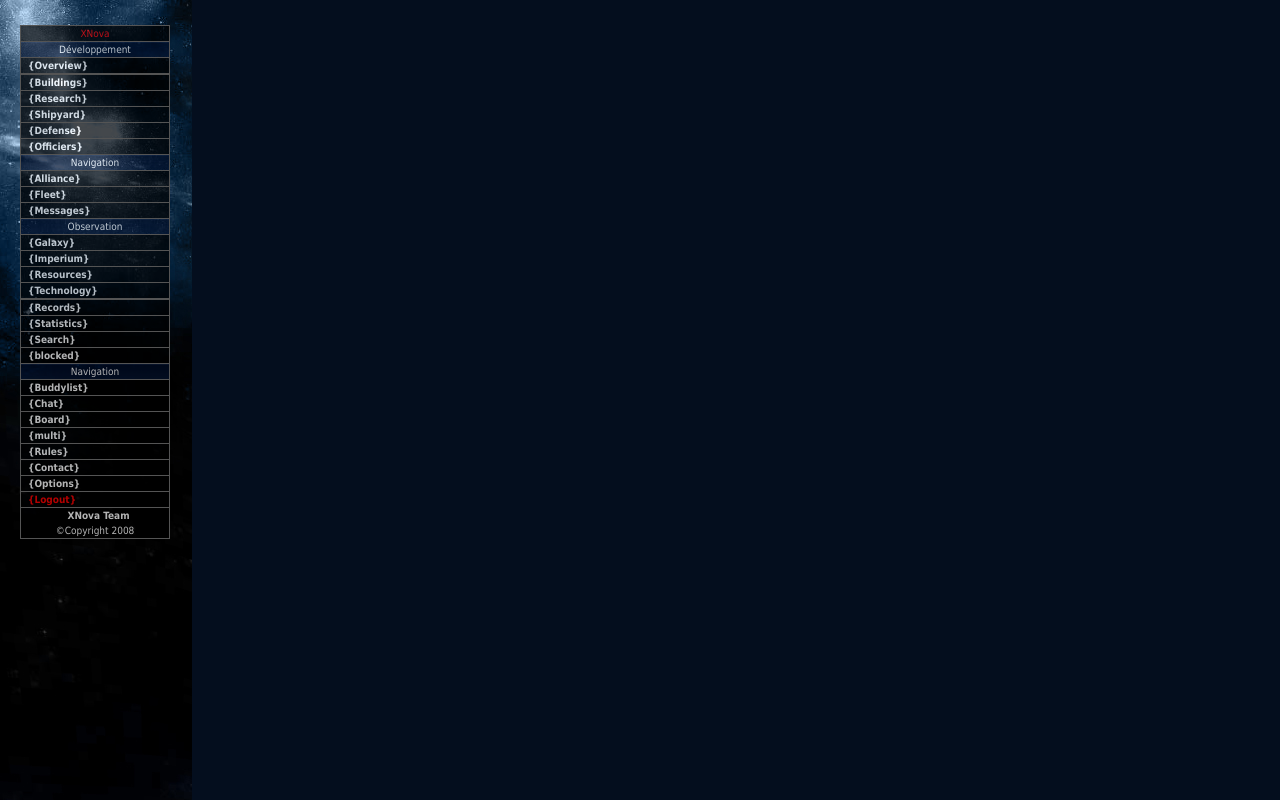
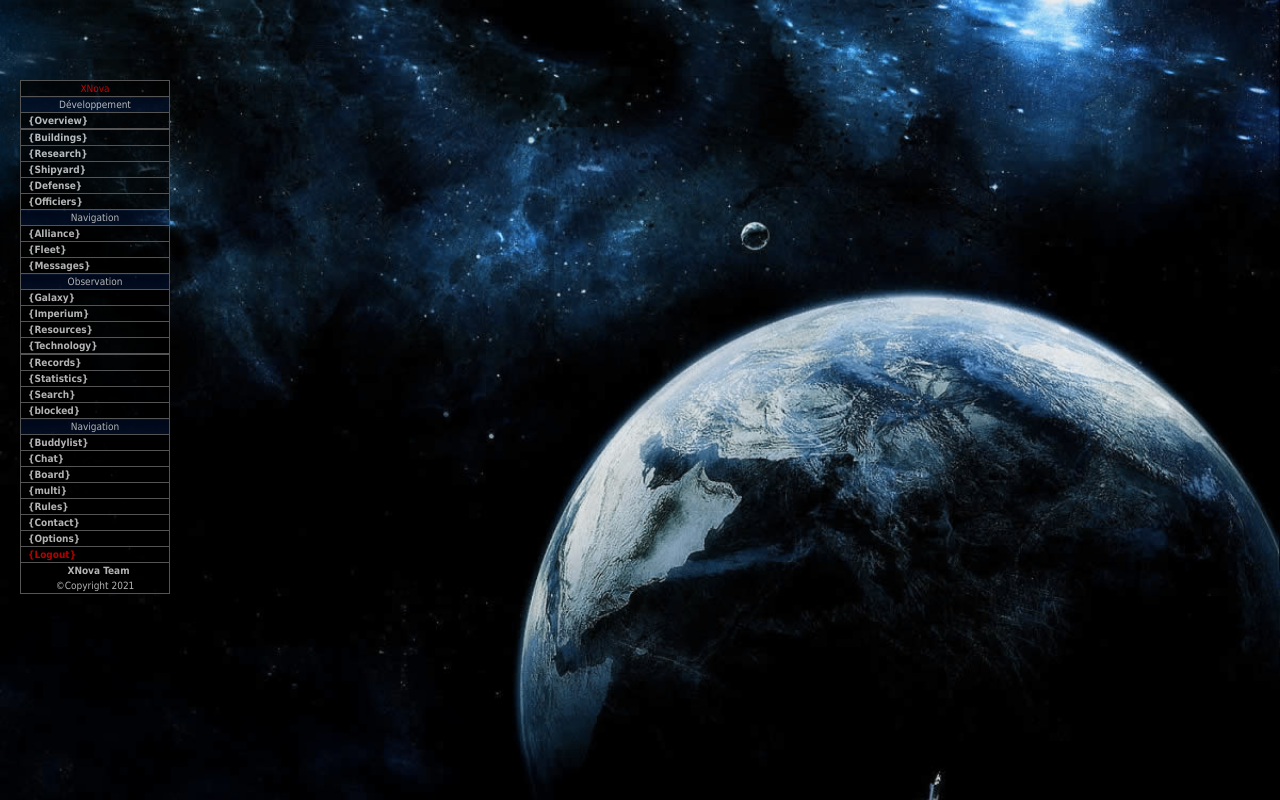
Before and after one commit to Benji265/projet, a PHP site: page /overview.php in a window 1280 px wide. Run offline with PHP 8.4, Linux system fonts and the light colour scheme.

Commit message:
Fix du background et fin du left_menu

```diff
--- a/assets/css/left_menu.css
+++ b/assets/css/left_menu.css
@@ -1,21 +1,16 @@
 body {
     color: #FFFFFF;
     background-color: #040e1e;
-    background-image: url(../img/background2.jpg);
-    background-attachment: fixed;
-    background-repeat: no-repeat;
-    background-position: top left;
+    background: url(../img/background2.jpg) no-repeat center center fixed;
+    background-size: cover;
     font-size: 10px;
     font-family: Tahoma, sans-serif;
-}
-
-body.style {
-    background-image: url(../img/background1.jpg);
 }
 
 body.style table {
     margin: 0px;
     margin-left: 20px;
+    margin-top: 80px;
     width: 150px;
     border-spacing: 0px;
 }
--- a/template/left_menu.php
+++ b/template/left_menu.php
@@ -1,5 +1,3 @@
-<div id='menu'>
-    <br>
 <table>
     <tr>
         <td colspan="2" style="border-top: 1px #545454 solid">
@@ -118,7 +116,7 @@
     </tr>
     <tr>
         <td colspan="2">
-                <div><a href="#" onClick="f('buddy.php', '');" accesskey="c">{Buddylist}</a></div>
+            <div><a href="#">{Buddylist}</a></div>
         </td>
     </tr>
     <tr>
@@ -161,9 +159,8 @@
     <tr>
         <td colspan="2">
             <div class="text-center">
-                    <a href="credit.php">XNova Team</a><br>&copy;Copyright 2008
+                <a href="credit.php">XNova Team</a><br>&copy;Copyright 2021
             </div>
         </td>
     </tr>
 </table>
-</div>
```
Lines whose indentation alone changed are shown as unchanged.
